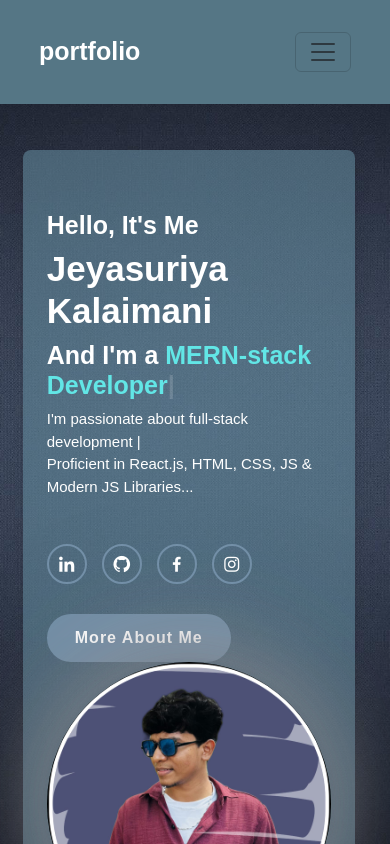
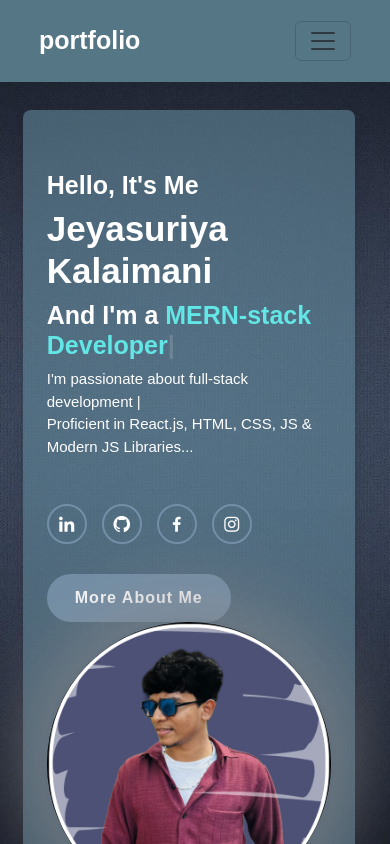
Before and after one commit to JEYASURIYAK/portfolio, a React (Create React App) app: page / in a window 390 px wide. Shown: the top 844 px of the page. Built offline with nearby package versions, Linux system fonts and the light colour scheme; some icons are missing.

Commit message:
Files Updated

```diff
--- a/src/App.css
+++ b/src/App.css
@@ -38,7 +38,7 @@ body {
     width: 100%;
     justify-content: space-between;
     align-items: center;
-    padding: 24px 10%;
+    padding: 13px 10%;
     color: white;
 }
 
@@ -814,27 +814,9 @@ body {
 }
 
 
-@media screen and (max-width:681px) {
+@media screen and (max-width:992px) {
     .home{
-        top: 150px;
-    }
-
-}
-@media screen and (max-width:353px) {
-    .home{
-        top: 170px;
-    }
-
-}
-@media screen and (max-width:350px) {
-    .home{
-        top: 180px;
-    }
-
-}
-@media screen and (max-width:326px) {
-    .home{
-        top: 220px;
+        top: 110px;
     }
 
 }
```
